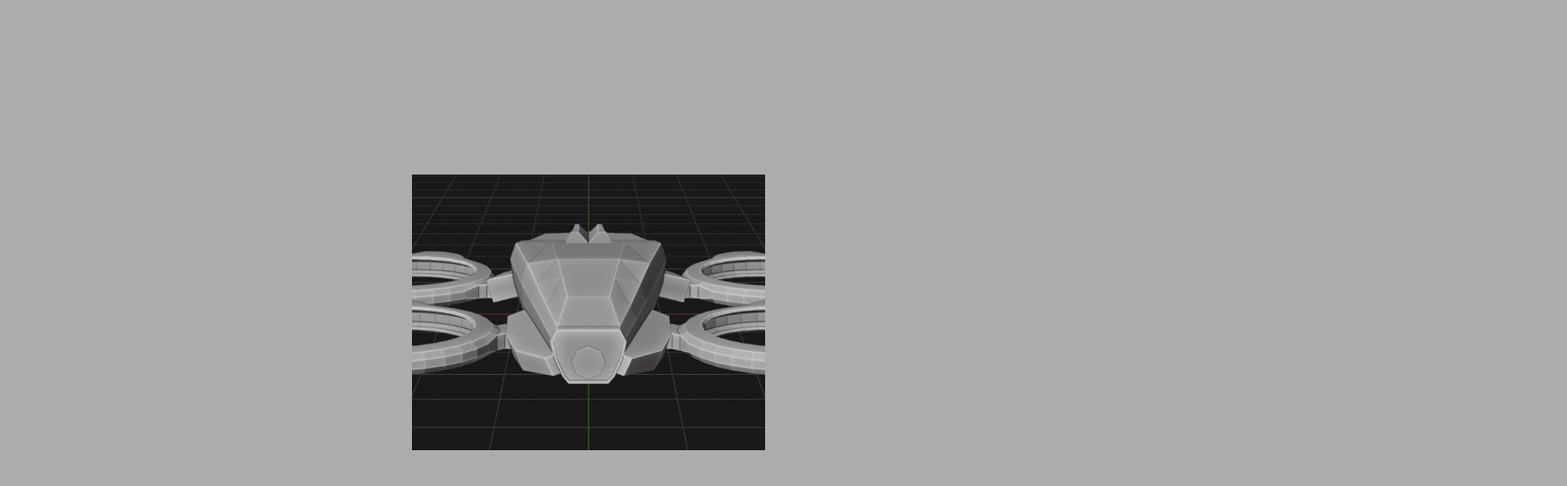
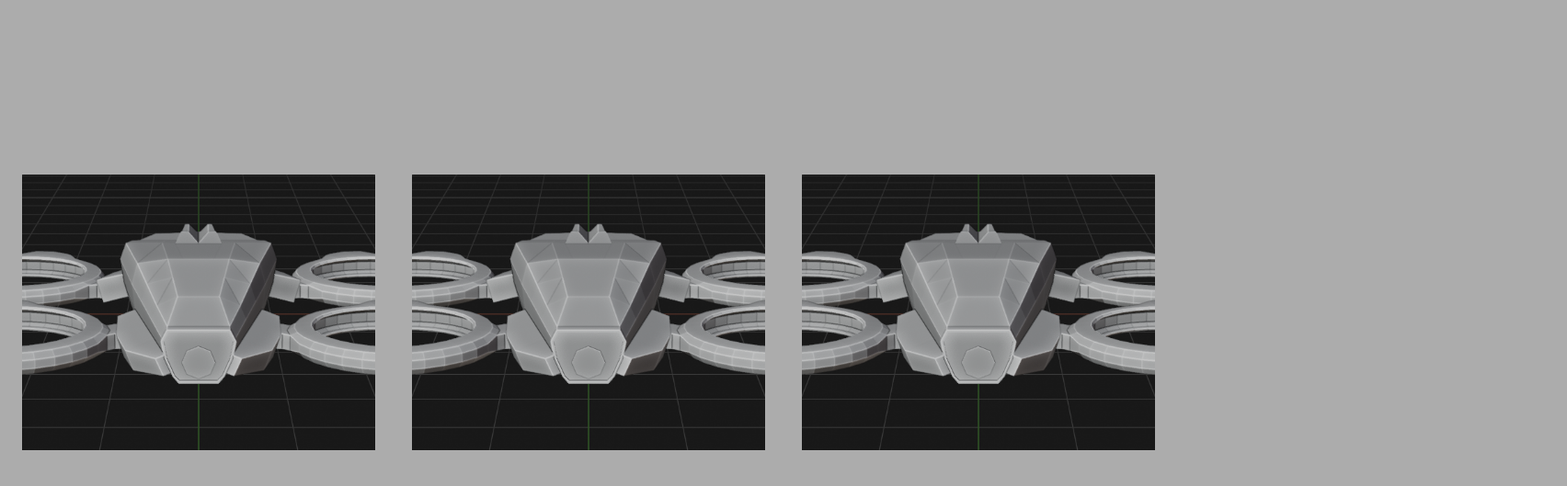
Before and after one commit to 62b2fbbb/62b2fbbb.github.io, a plain HTML site: page index.html in a window 1280 px wide. Shown: the part 83-612 px from the top of the page at 92% size, 1704 px wide, since content can reach past the window. Drawn offline with Linux system fonts and the light colour scheme.

Commit message:
Update index.html, addition of images

```diff
--- a/index.html
+++ b/index.html
@@ -33,11 +33,22 @@
 <main id="main">
 <section class="section-image">
 <div class="img-container">
-<img src="./drone.png" id="img1" style="visibility:show;" alt="to be defined"></img>
+<img src="./drone.png" id="img1" alt="to be defined"></img>
 <div class="overlay"></div>
 <div class="overlay2"></div>
-<p class="figcaption" id="figcaption1">about product</p>
-
+<span class="figcaption" id="figcaption1">about product</span>
+</div>
+<div class="img-container">
+<img src="./drone.png" id="img2"  alt="to be defined"></img>
+<div class="overlay"></div>
+<div class="overlay2"></div>
+<span class="figcaption" id="figcaption2">about product</span>
+</div>
+<div class="img-container">
+<img src="./drone.png" id="img3" alt="to be defined"></img>
+<div class="overlay"></div>
+<div class="overlay2"></div>
+<span class="figcaption" id="figcaption3">about product</span>
 </div>
 </section>
 </main>
```
